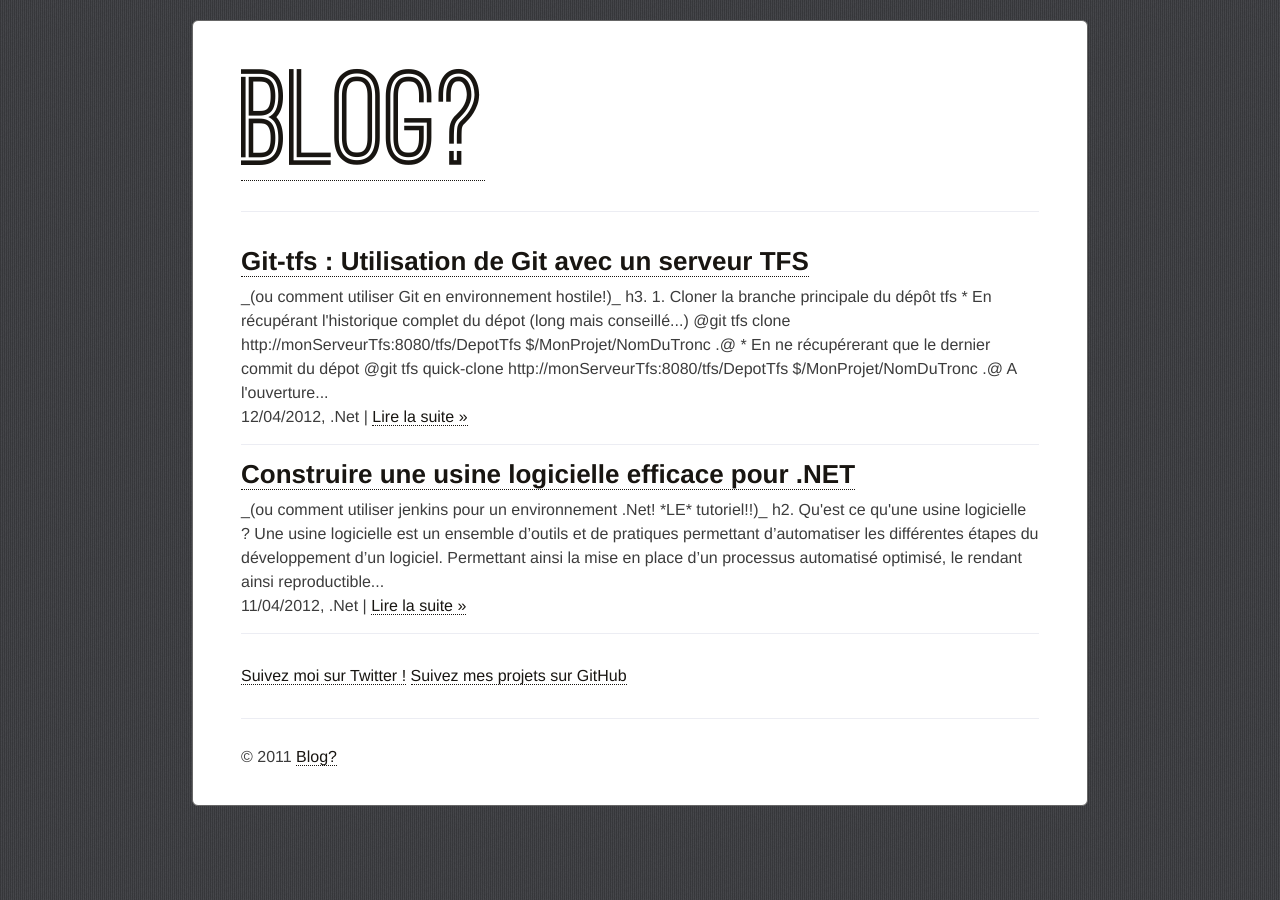
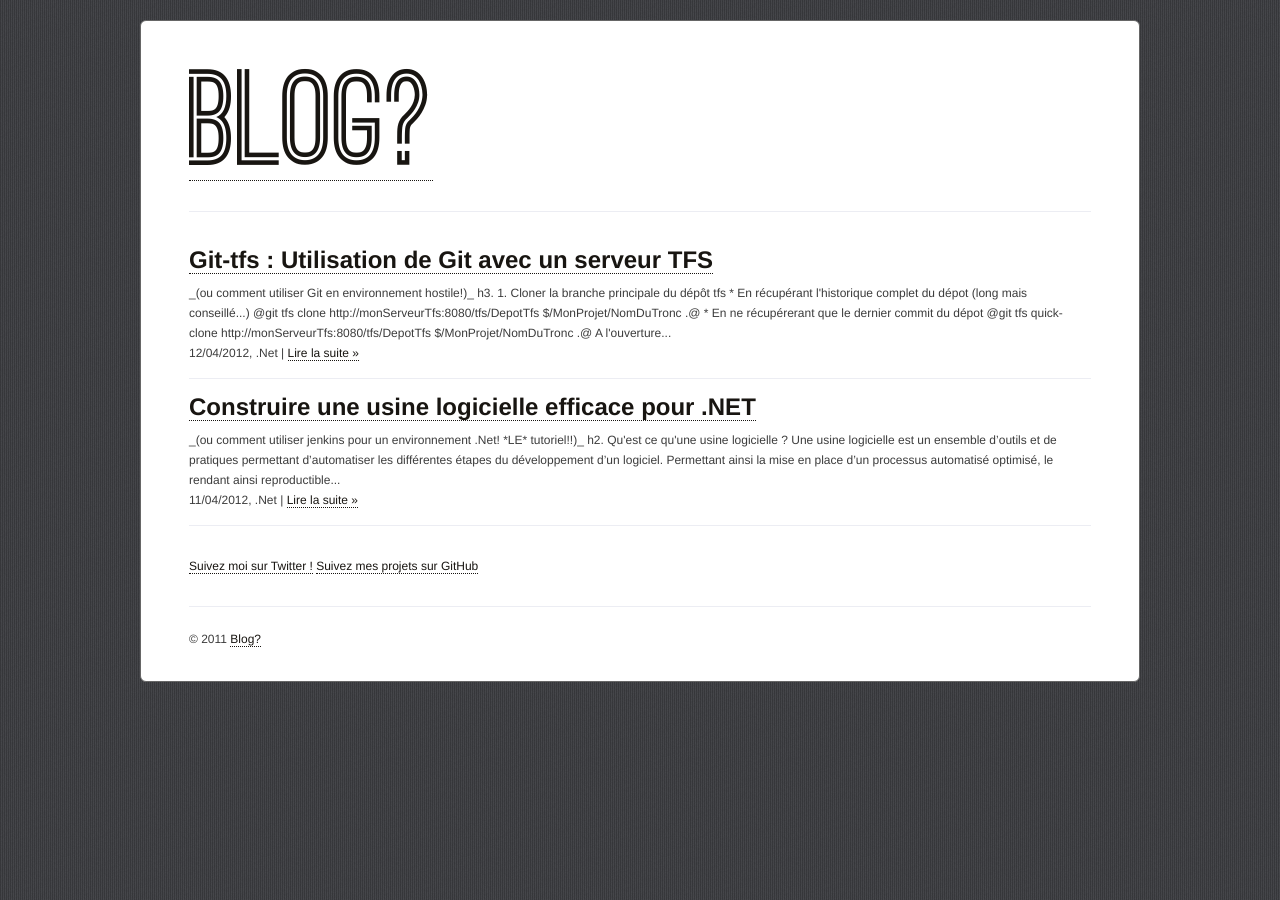
Before and after one commit to pmiossec/pmiossec.github.com, a Jekyll site: the page built from index.html, in a window 1280 px wide. Built offline with Jekyll 4.4.1, drawn with Linux system fonts in a browser that asks for light colours; nearby versions of some CDN libraries.

Commit message:
css : essai tailles!

```diff
--- a/css/style.css
+++ b/css/style.css
@@ -86,30 +86,30 @@ h1, h2, h3 {
 }
 
 .huge, h1 {
-	font-size: 30px;
-	line-height: 32px;
+	font-size: 28px;
+	line-height: 30px;
 	letter-spacing: -1px;
 	margin-bottom: 20px;
 }
 
 .large, h2 {
-	font-size: 26px;
-	line-height: 28px;
+	font-size: 24px;
+	line-height: 26px;
 	margin-bottom: 10px;
 }
 
 .bigger, h3 {
-	font-size: 22px;
-	line-height: 32px;
+	font-size: 20px;
+	line-height: 30px;
 }
 
 .big, h4 {
-	font-size: 18px;
-	line-height: 26px;
+	font-size: 16px;
+	line-height: 24px;
 }
 
 body {
-	font: 16px/24px "Helvetica Neue", Helvetica, Arial, sans-serif;
+	font: 12px/20px "Helvetica Neue", Helvetica, Arial, sans-serif;
 }
 
 .small, small {
@@ -146,7 +146,7 @@ cols    1     2      3      4      5      6      7      8      9      10
 px      68    160    252    344    436    528    620    712    804    896    */
 
 body {
-	width: 896px;
+	width: 1000px;
 	background: url(../images/bg.png) repeat #e8e8e8;
 	color: rgb(60,60,60);
 	-webkit-text-size-adjust: 100%; /* Stops Mobile Safari from auto-adjusting font-sizes */
```
